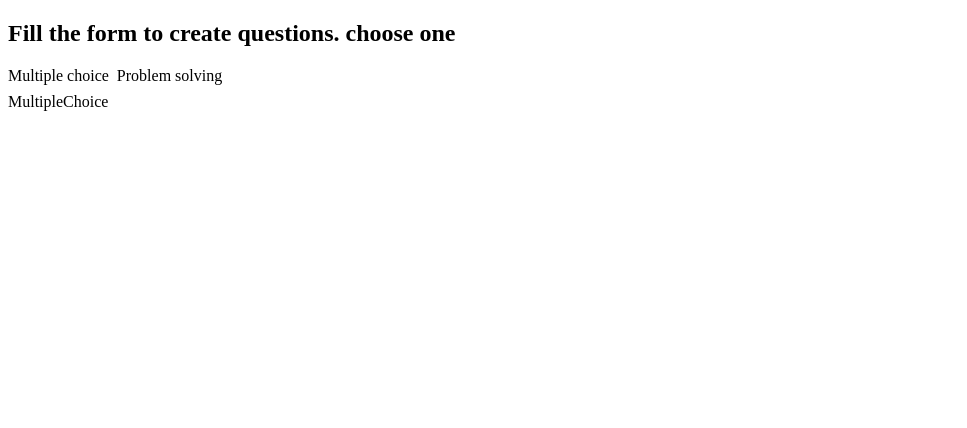
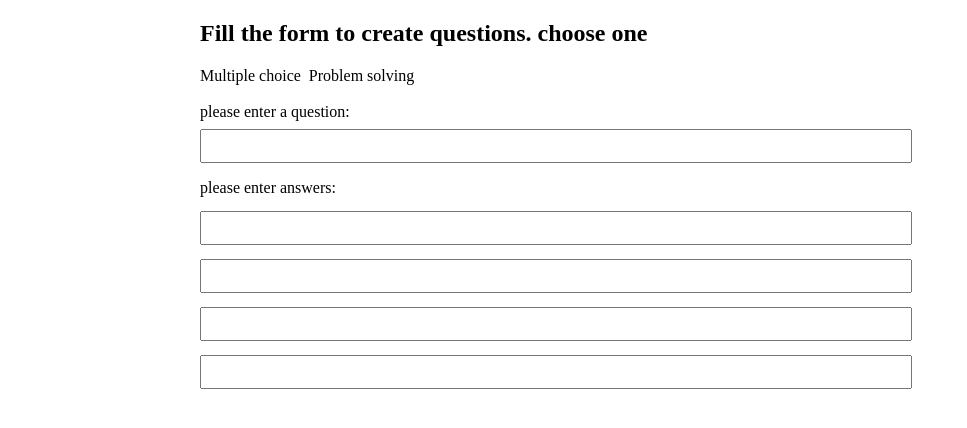
Before and after one commit to lamhoang1998/creating-exam, a React (Vite) app in the folder frontend/: page / in a window 1280 px wide. Shown: the top 428 px of the page, without its empty margins (0-967 px from the left). Built offline with nearby package versions, Linux system fonts and the light colour scheme.

Commit message:
done with create multiple choice, have not styled enough

```diff
--- a/frontend/src/Form/CreateExamQuestion.module.css
+++ b/frontend/src/Form/CreateExamQuestion.module.css
@@ -1,10 +1,18 @@
 .createExam {
+	max-width: 880px;
+	margin-inline: auto;
+	margin-block: 0;
 }
 
 .createExamTitle {
 }
 
 .createExamForm {
+	width: 100%;
+	/* display: flex;
+	flex-direction: column;
+	justify-content: center;
+	align-items: center; */
 }
 
 .createExamSwitch {
--- a/frontend/src/Form/CreateExamQuestion.tsx
+++ b/frontend/src/Form/CreateExamQuestion.tsx
@@ -22,16 +22,16 @@ function CreateExamQuestion() {
 	}
 
 	return (
-		<div>
+		<div className={style.createExam}>
 			<h2>Fill the form to create questions. choose one </h2>
-			<form>
+			<div className={style.createExamForm}>
 				<div className={style.createExamSwitch}>
 					<span onClick={handleMultipleChoice}>Multiple choice</span>
 					<span onClick={handleProblemSolving}>Problem solving</span>
 				</div>
 				{multipleChoice && <MultipleChoice />}
 				{problemSolving && <ProblemSolvingQuestion />}
-			</form>
+			</div>
 		</div>
 	);
 }
--- a/frontend/src/Form/MultipleChoice.module.css
+++ b/frontend/src/Form/MultipleChoice.module.css
@@ -0,0 +1,30 @@
+.multipleChoice {
+	width: 100%;
+	display: flex;
+	flex-direction: column;
+	gap: 6px;
+}
+
+.multipleChoiceQuestionLabel {
+	display: block;
+	margin-top: 10px;
+}
+
+.multipleChoiceQuestionInput {
+	width: 80%;
+	display: block;
+	margin-top: 8px;
+	height: 28px;
+}
+
+.multipleChoiceAnswerLabel {
+	display: block;
+	margin-top: 10px;
+}
+
+.multipleChoiceAnswerInput {
+	display: block;
+	width: 80%;
+	margin-top: 8px;
+	height: 28px;
+}
--- a/frontend/src/Form/MultipleChoice.tsx
+++ b/frontend/src/Form/MultipleChoice.tsx
@@ -1,5 +1,21 @@
+import styles from "./MultipleChoice.module.css";
+
 function MultipleChoice() {
-	return <div>MultipleChoice</div>;
+	return (
+		<form className={styles.multipleChoice}>
+			<label className={styles.multipleChoiceQuestionLabel}>
+				please enter a question:
+				<input type="text" className={styles.multipleChoiceQuestionInput} />
+			</label>
+			<label className={styles.multipleChoiceAnswerLabel}>
+				please enter answers:
+			</label>
+			<input type="text" className={styles.multipleChoiceAnswerInput} />
+			<input type="text" className={styles.multipleChoiceAnswerInput} />
+			<input type="text" className={styles.multipleChoiceAnswerInput} />
+			<input type="text" className={styles.multipleChoiceAnswerInput} />
+		</form>
+	);
 }
 
 export default MultipleChoice;
```
